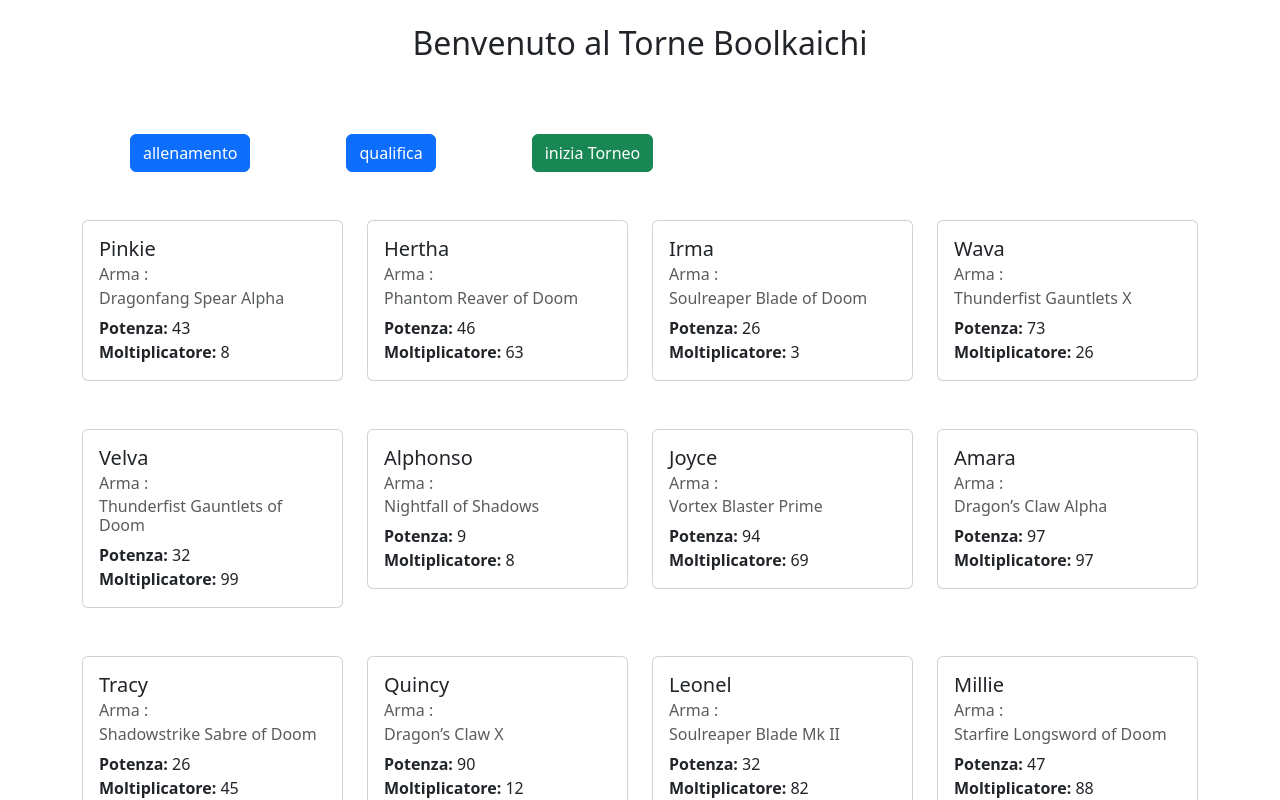
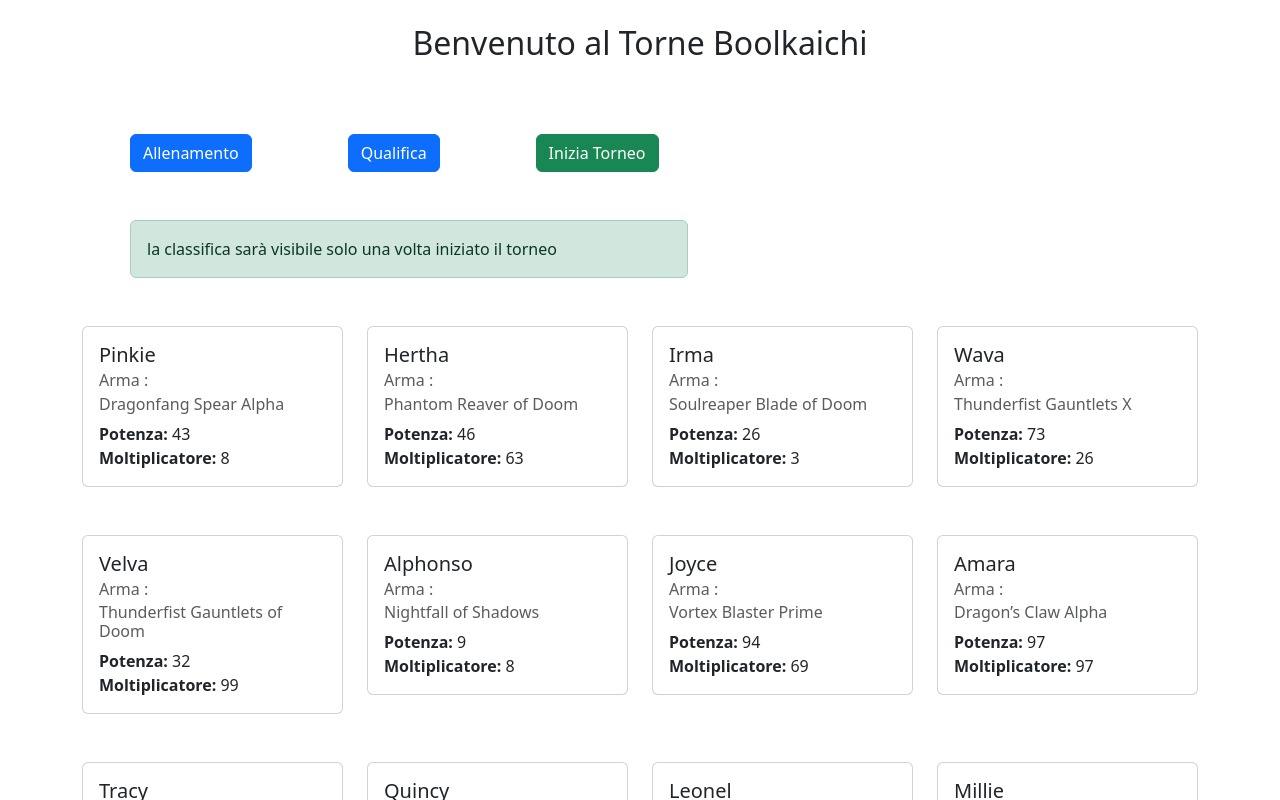
Before and after one commit to MassimilianoTagliabue/kata-js-torneo, a React (Vite) app: page / in a window 1280 px wide. Shown: the top 800 px of the page. Built offline with nearby package versions, Linux system fonts and the light colour scheme.

Commit message:
feat: button classification + visibility button

```diff
--- a/src/App.jsx
+++ b/src/App.jsx
@@ -1,5 +1,4 @@
 import { useEffect, useState } from "react";
-import { faker, tr } from "@faker-js/faker";
 import generatedArmedFighters from "./utils/GenerateArmedFighters";
 import training from "./utils/Training";
 import qualification from "./utils/Qualification";
@@ -14,6 +13,8 @@ function App() {
 
   const [armedFighters, setArmedFighters] = useState([]);
   const [disabled, setDisabled] = useState(false);  //serve a disattivare il bottone dopo il click
+  const [showWinner, setShowWinner] = useState(false);
+  const [startedTournament, setStartedTournament] = useState(false);
 
   useEffect(() => {
     setArmedFighters(generatedArmedFighters());
@@ -40,6 +41,7 @@ function App() {
   //fase 4: tournament
   function startTournament() {
     Tournament(armedFighters)
+    setStartedTournament(true)
   }
 
 
@@ -60,11 +62,37 @@ function App() {
 
       <div className="container " onChange={setArmedFighters}>
 
-        <button className="btn btn-primary mx-5 my-5" onClick={handleTraining} disabled={disabled}> allenamento</button>
-      <button className="btn btn-primary mx-5 my-5" onClick={handleQualification}>qualifica</button>
-      <button className="btn btn-success mx-5 my-5" onClick={startTournament}>inizia Torneo</button>
+        <button className="btn btn-primary mx-5 my-5" onClick={handleTraining} disabled={disabled}> Allenamento</button>
+        <button className="btn btn-primary mx-5 my-5" onClick={handleQualification}>Qualifica</button>
+        <button className="btn btn-success mx-5 my-5" onClick={startTournament}>Inizia Torneo</button>
 
-        <div className="justify-content-center d-flex row">
+        {/* tasto visibile solo se il torneo è iniziato */}
+        {startedTournament ? (
+          <>
+            <button className="btn btn-warning mx-5 my-5" onClick={() => { showWinner ? (setShowWinner(false)) : (setShowWinner(true)) }}>
+              {showWinner ? ("Nascondi Classifica") : ("Mostra Classifica")}</button>
+          </>
+        ) : (
+          <>
+            <div className="alert alert-success col-6 mx-5 mb-3" role="alert">
+              la classifica sarà visibile solo una volta iniziato il torneo
+            </div>
+          </>
+        )}
+
+
+
+
+
+        {showWinner ? (
+          <>
+
+          </>
+
+        ) : (
+          <>
+
+            <div className="justify-content-center d-flex row mt-5">
               {armedFighters.length > 0 ? (
                 <>
                   {armedFighters.map((curFighter, index) => {
@@ -88,6 +116,9 @@ function App() {
                 </>
               )}
             </div>
+
+          </>)}
+
       </div>
 
 
```
Lines whose indentation alone changed are shown as unchanged.
